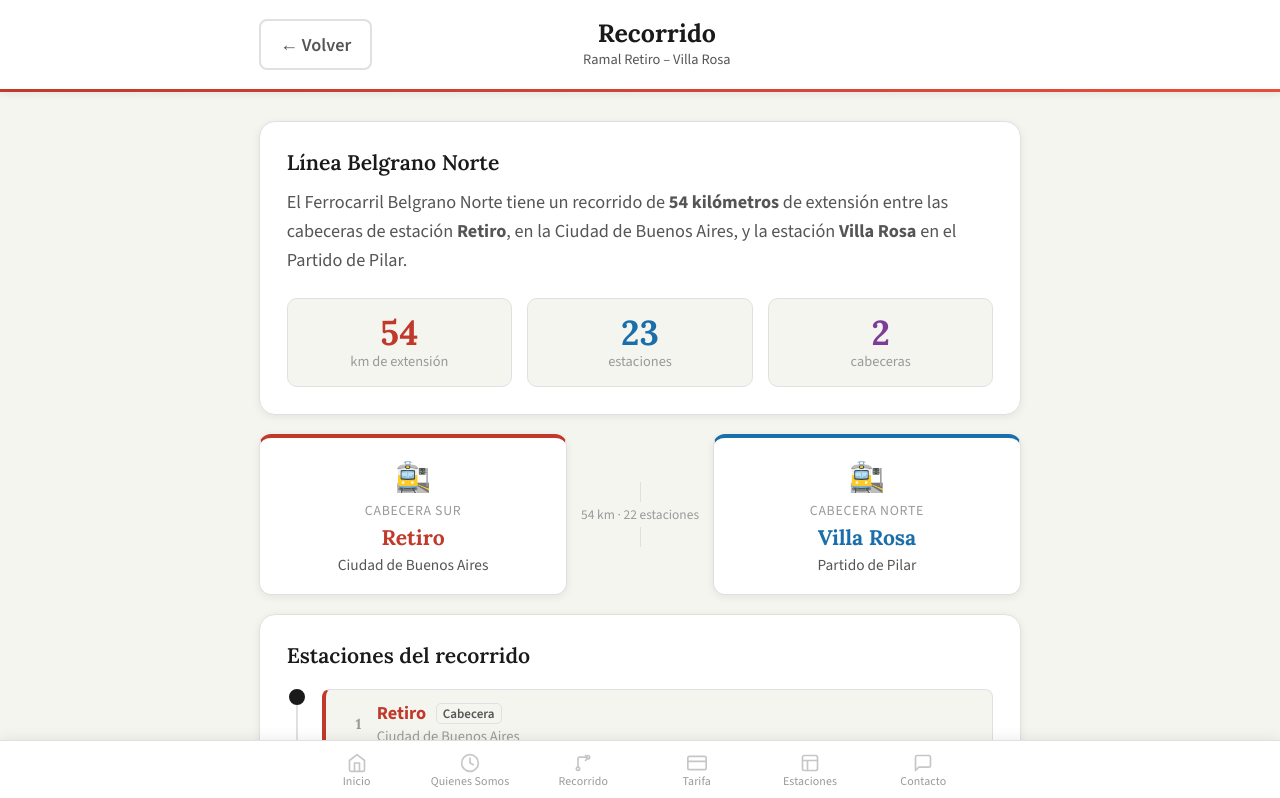
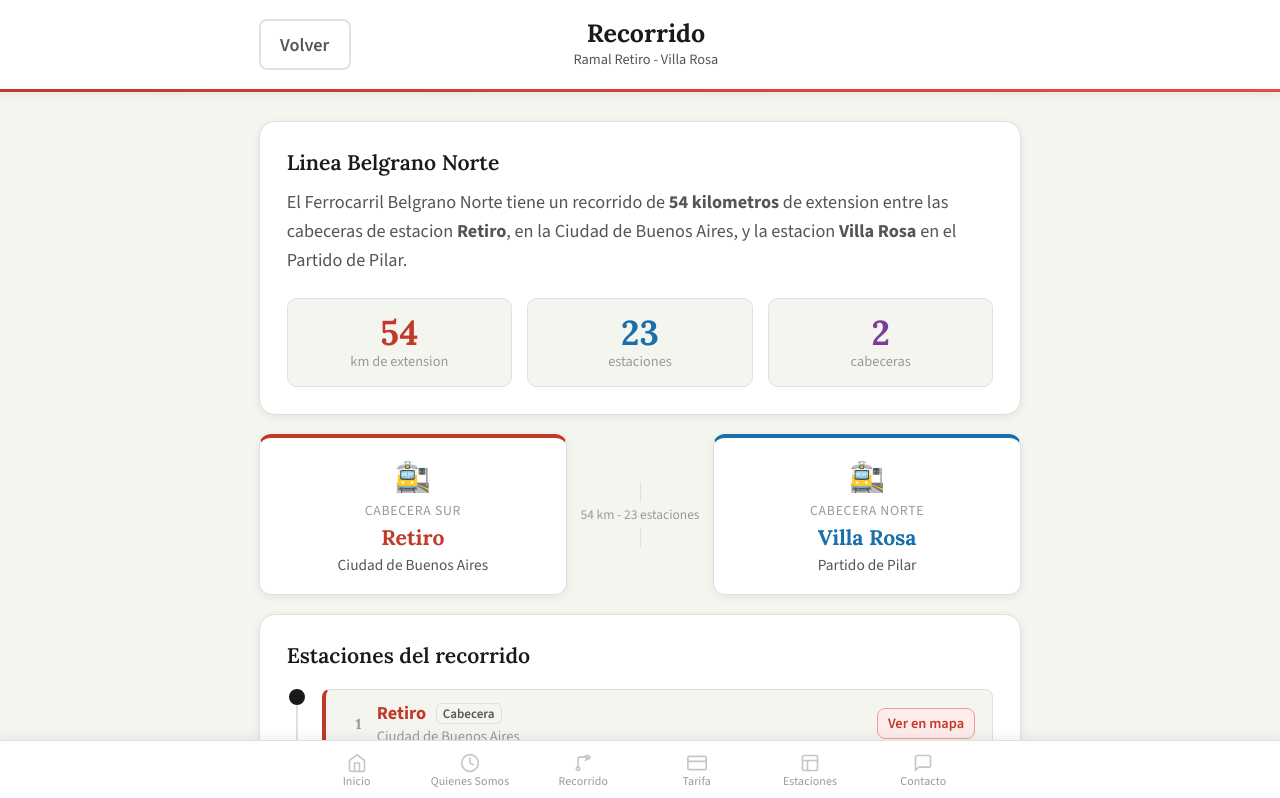
Before and after one commit to Matias-Roldan/Belgrano-Norte-Online, a React (Vite) app in the folder frontend/: page /recorrido in a window 1280 px wide. Shown: the top 798 px of the page. Built offline with nearby package versions, Linux system fonts and the light colour scheme.

Commit message:
Modificacion de Pagina Recorrido Agregando Botones con Href a Google Maps(Direccion de Estaciones)

```diff
--- a/frontend/src/App.jsx
+++ b/frontend/src/App.jsx
@@ -1,6 +1,7 @@
 // frontend/src/App.jsx
 import { useState, useEffect } from 'react';
 import { BrowserRouter, Routes, Route, useNavigate, useLocation } from 'react-router-dom';
+import 'leaflet/dist/leaflet.css';
 import Tablero         from './pages/Tablero';
 import Planificar      from './pages/Planificar';
 import Avisos          from './pages/Avisos';
--- a/frontend/src/pages/Recorrido.jsx
+++ b/frontend/src/pages/Recorrido.jsx
@@ -1,10 +1,6 @@
 // frontend/src/pages/Recorrido.jsx
-// ─────────────────────────────────────────────
-// BELGRANO NORTE — Recorrido
-// ─────────────────────────────────────────────
 import { useNavigate } from 'react-router-dom';
 
-// ── PALETA ────────────────────────────────────
 const T = {
   bgPage:    '#F5F5F0',
   bgWhite:   '#FFFFFF',
@@ -20,32 +16,35 @@ const T = {
   sombra:    'rgba(0,0,0,0.07)',
 };
 
-// ── ESTACIONES ────────────────────────────────
 const ESTACIONES = [
-  { id: 1,  nombre: 'Retiro',               sub: 'Ciudad de Buenos Aires', cabecera: true  },
-  { id: 2,  nombre: 'Saldías',              sub: 'Ciudad de Buenos Aires'                  },
-  { id: 3,  nombre: 'Ciudad Universitaria', sub: 'Ciudad de Buenos Aires'                  },
-  { id: 4,  nombre: 'A. Del Valle',         sub: 'Vicente López'                           },
-  { id: 5,  nombre: 'M. M. Padilla',        sub: 'Vicente López'                           },
-  { id: 6,  nombre: 'Florida',              sub: 'Vicente López'                           },
-  { id: 7,  nombre: 'Munro',                sub: 'Vicente López'                           },
-  { id: 8,  nombre: 'Carapachay',           sub: 'Vicente López'                           },
-  { id: 9,  nombre: 'Villa Adelina',        sub: 'San Isidro'                              },
-  { id: 10, nombre: 'Boulogne Sur Mer',     sub: 'San Isidro'                              },
-  { id: 11, nombre: 'Vice Alte. Montes',    sub: 'San Isidro'                              },
-  { id: 12, nombre: 'Don Torcuato',         sub: 'Tigre'                                   },
-  { id: 13, nombre: 'A. Sourdeaux',         sub: 'Malvinas Argentinas'                     },
-  { id: 14, nombre: 'Villa de Mayo',        sub: 'Malvinas Argentinas'                     },
-  { id: 15, nombre: 'Los Polvorines',       sub: 'Malvinas Argentinas'                     },
-  { id: 16, nombre: 'Ing. Pablo Nogués',    sub: 'Malvinas Argentinas'                     },
-  { id: 17, nombre: 'Grand Bourg',          sub: 'Malvinas Argentinas'                     },
-  { id: 18, nombre: 'Tierras Altas',        sub: 'Malvinas Argentinas'                     },
-  { id: 19, nombre: 'Tortuguitas',          sub: 'Malvinas Argentinas'                     },
-  { id: 20, nombre: 'Manuel Alberti',       sub: 'Pilar'                                   },
-  { id: 21, nombre: 'Del Viso',             sub: 'Pilar'                                   },
-  { id: 22, nombre: 'Cecilia Grienson',     sub: 'Pilar',                                  },
-  { id: 23, nombre: 'Villa Rosa',           sub: 'Pilar', cabecera: true                   },
+  { id: 1,  nombre: 'Retiro',               sub: 'Ciudad de Buenos Aires', cabecera: true,  lat: -34.5902082, lng: -58.3739791 },
+  { id: 2,  nombre: 'Saldias',              sub: 'Ciudad de Buenos Aires',                  lat: -34.5724312, lng: -58.4026044 },
+  { id: 3,  nombre: 'Ciudad Universitaria', sub: 'Ciudad de Buenos Aires',                  lat: -34.5437403, lng: -58.4465547 },
+  { id: 4,  nombre: 'A. Del Valle',         sub: 'Vicente Lopez',                           lat: -34.537422,  lng: -58.4778252 },
+  { id: 5,  nombre: 'M. M. Padilla',        sub: 'Vicente Lopez',                           lat: -34.5434812, lng: -58.5006609 },
+  { id: 6,  nombre: 'Florida',              sub: 'Vicente Lopez',                           lat: -34.5370305, lng: -58.5130735 },
+  { id: 7,  nombre: 'Munro',                sub: 'Vicente Lopez',                           lat: -34.5316841, lng: -58.5235666 },
+  { id: 8,  nombre: 'Carapachay',           sub: 'Vicente Lopez',                           lat: -34.5288363, lng: -58.5374045 },
+  { id: 9,  nombre: 'Villa Adelina',        sub: 'San Isidro',                              lat: -34.52365,   lng: -58.54611   },
+  { id: 10, nombre: 'Boulogne Sur Mer',     sub: 'San Isidro',                              lat: -34.5089524, lng: -58.5649817 },
+  { id: 11, nombre: 'Vice Alte. Montes',    sub: 'San Isidro',                              lat: -34.50401,   lng: -58.6201    },
+  { id: 12, nombre: 'Don Torcuato',         sub: 'Tigre',                                   lat: -34.5026145, lng: -58.6419947 },
+  { id: 13, nombre: 'A. Sourdeaux',         sub: 'Malvinas Argentinas',                     lat: -34.5029131, lng: -58.6668451 },
+  { id: 14, nombre: 'Villa de Mayo',        sub: 'Malvinas Argentinas',                     lat: -34.5034582, lng: -58.6807585 },
+  { id: 15, nombre: 'Los Polvorines',       sub: 'Malvinas Argentinas',                     lat: -34.49914,   lng: -58.6938453 },
+  { id: 16, nombre: 'Ing. Pablo Nogues',    sub: 'Malvinas Argentinas',                     lat: -34.4932755, lng: -58.7072377 },
+  { id: 17, nombre: 'Grand Bourg',          sub: 'Malvinas Argentinas',                     lat: -34.4853399, lng: -58.725062  },
+  { id: 18, nombre: 'Tierras Altas',        sub: 'Malvinas Argentinas',                     lat: -34.47846,   lng: -58.74026   },
+  { id: 19, nombre: 'Tortuguitas',          sub: 'Malvinas Argentinas',                     lat: -34.470715,  lng: -58.7578671 },
+  { id: 20, nombre: 'Manuel Alberti',       sub: 'Pilar',                                   lat: -34.4626547, lng: -58.7761476 },
+  { id: 21, nombre: 'Del Viso',             sub: 'Pilar',                                   lat: -34.4535911, lng: -58.7961939 },
+  { id: 22, nombre: 'Cecilia Grierson',     sub: 'Pilar',                                   lat: -34.43926,   lng: -58.82401   },
+  { id: 23, nombre: 'Villa Rosa',           sub: 'Pilar',          cabecera: true,           lat: -34.4168041, lng: -58.8712008 },
 ];
+
+function getMapsUrl(lat, lng) {
+  return 'https://www.google.com/maps?q=' + lat + ',' + lng;
+}
 
 export default function Recorrido() {
   const navigate = useNavigate();
@@ -53,13 +52,14 @@ export default function Recorrido() {
   return (
     <div style={s.root}>
 
-      {/* ── HEADER ── */}
       <header style={s.header}>
         <div style={s.headerInner}>
-          <button onClick={() => navigate('/')} style={s.btnVolver}>← Volver</button>
+          <button onClick={function() { navigate('/'); }} style={s.btnVolver}>
+            Volver
+          </button>
           <div style={s.headerCentro}>
             <div style={s.headerTitulo}>Recorrido</div>
-            <div style={s.headerSub}>Ramal Retiro – Villa Rosa</div>
+            <div style={s.headerSub}>Ramal Retiro - Villa Rosa</div>
           </div>
           <div style={{ minWidth: '80px' }} />
         </div>
@@ -68,102 +68,122 @@ export default function Recorrido() {
 
       <main style={s.main}>
 
-        {/* ── INTRO ── */}
         <div style={s.panel}>
-          <div style={s.panelTitulo}>Línea Belgrano Norte</div>
+          <div style={s.panelTitulo}>Linea Belgrano Norte</div>
           <p style={s.panelTxt}>
-            El Ferrocarril Belgrano Norte tiene un recorrido de <strong>54 kilómetros</strong> de
-            extensión entre las cabeceras de estación <strong>Retiro</strong>, en la Ciudad de
-            Buenos Aires, y la estación <strong>Villa Rosa</strong> en el Partido de Pilar.
+            El Ferrocarril Belgrano Norte tiene un recorrido de{' '}
+            <strong>54 kilometros</strong> de extension entre las cabeceras de
+            estacion <strong>Retiro</strong>, en la Ciudad de Buenos Aires, y la
+            estacion <strong>Villa Rosa</strong> en el Partido de Pilar.
           </p>
           <div style={s.statsRow}>
             <div style={s.stat}>
               <div style={s.statNum}>54</div>
-              <div style={s.statLbl}>km de extensión</div>
+              <div style={s.statLbl}>km de extension</div>
             </div>
             <div style={s.stat}>
-              <div style={{ ...s.statNum, color: T.blue }}>{ESTACIONES.length}</div>
+              <div style={Object.assign({}, s.statNum, { color: T.blue })}>
+                {ESTACIONES.length}
+              </div>
               <div style={s.statLbl}>estaciones</div>
             </div>
             <div style={s.stat}>
-              <div style={{ ...s.statNum, color: '#7D3C98' }}>2</div>
+              <div style={Object.assign({}, s.statNum, { color: '#7D3C98' })}>2</div>
               <div style={s.statLbl}>cabeceras</div>
             </div>
           </div>
         </div>
 
-        {/* ── CABECERAS ── */}
         <div style={s.cabecrasRow}>
-          <div style={{ ...s.cabeceraCard, borderTop: `4px solid ${T.red}` }}>
+          <div style={Object.assign({}, s.cabeceraCard, { borderTop: '4px solid ' + T.red })}>
             <div style={s.cabeceraIco}>🚉</div>
             <div style={s.cabeceraLbl}>Cabecera sur</div>
-            <div style={{ ...s.cabeceraNombre, color: T.red }}>Retiro</div>
+            <div style={Object.assign({}, s.cabeceraNombre, { color: T.red })}>Retiro</div>
             <div style={s.cabeceraDesc}>Ciudad de Buenos Aires</div>
           </div>
           <div style={s.flechaConector}>
             <div style={s.flechaLinea} />
-            <div style={s.flechaTxt}>54 km · 22 estaciones</div>
+            <div style={s.flechaTxt}>54 km - 23 estaciones</div>
             <div style={s.flechaLinea} />
           </div>
-          <div style={{ ...s.cabeceraCard, borderTop: `4px solid ${T.blue}` }}>
+          <div style={Object.assign({}, s.cabeceraCard, { borderTop: '4px solid ' + T.blue })}>
             <div style={s.cabeceraIco}>🚉</div>
             <div style={s.cabeceraLbl}>Cabecera norte</div>
-            <div style={{ ...s.cabeceraNombre, color: T.blue }}>Villa Rosa</div>
+            <div style={Object.assign({}, s.cabeceraNombre, { color: T.blue })}>Villa Rosa</div>
             <div style={s.cabeceraDesc}>Partido de Pilar</div>
           </div>
         </div>
 
-        {/* ── LISTA DE ESTACIONES ── */}
         <div style={s.listaPanel}>
           <div style={s.listaTitulo}>Estaciones del recorrido</div>
 
-          {ESTACIONES.map((est, idx) => (
+          {ESTACIONES.map(function(est, idx) {
+            var esCabecera = est.cabecera === true;
+            var colorCab   = idx === 0 ? T.red      : T.blue;
+            var bgCab      = idx === 0 ? T.redLight  : T.blueLight;
+            var bordeCab   = idx === 0 ? T.redBorde  : '#9AC4E2';
+            var mapsUrl    = getMapsUrl(est.lat, est.lng);
+
+            var dotStyle = Object.assign({}, s.dot, {
+              background: esCabecera ? T.textPri : T.bgWhite,
+              border:     '3px solid ' + (esCabecera ? T.textPri : T.borde),
+              width:      esCabecera ? '16px' : '11px',
+              height:     esCabecera ? '16px' : '11px',
+            });
+
+            var rowStyle = Object.assign({}, s.estRow, {
+              background: esCabecera ? T.bgPage : T.bgWhite,
+              borderLeft: esCabecera ? ('4px solid ' + colorCab) : '4px solid transparent',
+            });
+
+            var nombreStyle = Object.assign({}, s.estNombre, {
+              fontWeight: esCabecera ? '700' : '500',
+              color:      esCabecera ? colorCab : T.textPri,
+            });
+
+            var btnStyle = Object.assign({}, s.mapBtn, {
+              color:       esCabecera ? colorCab : T.textSub,
+              background:  esCabecera ? bgCab    : T.bgPage,
+              borderColor: esCabecera ? bordeCab : T.borde,
+            });
+
+            return (
               <div key={est.id} style={s.filaEst}>
 
-              {/* Línea vertical + punto */}
                 <div style={s.lineaCol}>
-                {idx > 0 && <div style={{ ...s.lineaSeg, background: T.borde }} />}
-                <div style={{
-                  ...s.dot,
-                  background:  est.cabecera ? T.textPri : T.bgWhite,
-                  border:      `3px solid ${est.cabecera ? T.textPri : T.borde}`,
-                  width:       est.cabecera ? '16px' : '11px',
-                  height:      est.cabecera ? '16px' : '11px',
-                }} />
+                  {idx > 0 && (
+                    <div style={Object.assign({}, s.lineaSeg, { background: T.borde })} />
+                  )}
+                  <div style={dotStyle} />
                   {idx < ESTACIONES.length - 1 && (
-                  <div style={{ ...s.lineaSeg, background: T.borde }} />
+                    <div style={Object.assign({}, s.lineaSeg, { background: T.borde })} />
                   )}
                 </div>
 
-              {/* Info */}
-              <div style={{
-                ...s.estRow,
-                background:  est.cabecera ? T.bgPage : T.bgWhite,
-                borderColor: est.cabecera ? T.borde  : T.borde,
-                borderLeft:  est.cabecera
-                  ? `4px solid ${idx === 0 ? T.red : T.blue}`
-                  : `4px solid transparent`,
-              }}>
+                <div style={rowStyle}>
                   <div style={s.estNumero}>{idx + 1}</div>
                   <div style={s.estInfo}>
-                  <div style={{
-                    ...s.estNombre,
-                    fontWeight: est.cabecera ? '700' : '500',
-                    color: est.cabecera
-                      ? (idx === 0 ? T.red : T.blue)
-                      : T.textPri,
-                  }}>
+                    <div style={nombreStyle}>
                       {est.nombre}
-                    {est.cabecera && (
+                      {esCabecera && (
                         <span style={s.cabBadge}>Cabecera</span>
                       )}
                     </div>
                     <div style={s.estSub}>{est.sub}</div>
                   </div>
+                  <a
+                    href={mapsUrl}
+                    target="_blank"
+                    rel="noreferrer"
+                    style={btnStyle}
+                  >
+                    Ver en mapa
+                  </a>
                 </div>
 
               </div>
-          ))}
+            );
+          })}
         </div>
 
       </main>
@@ -171,7 +191,6 @@ export default function Recorrido() {
   );
 }
 
-// ── ESTILOS ───────────────────────────────────
 const s = {
   root: {
     backgroundColor: T.bgPage,
@@ -181,67 +200,97 @@ const s = {
   },
   header: {
     background: T.bgWhite,
-    boxShadow: `0 2px 8px ${T.sombra}`,
-    position: 'sticky', top: 0, zIndex: 100,
+    boxShadow: '0 2px 8px rgba(0,0,0,0.07)',
+    position: 'sticky',
+    top: 0,
+    zIndex: 100,
   },
   headerInner: {
-    display: 'flex', justifyContent: 'space-between',
-    alignItems: 'center', padding: '1rem 1.5rem',
-    maxWidth: '820px', margin: '0 auto', width: '100%',
+    display: 'flex',
+    justifyContent: 'space-between',
+    alignItems: 'center',
+    padding: '1rem 1.5rem',
+    maxWidth: '820px',
+    margin: '0 auto',
+    width: '100%',
   },
   btnVolver: {
-    background: T.bgWhite, border: `2px solid ${T.borde}`,
-    color: T.textSub, padding: '0.6rem 1rem',
-    borderRadius: '8px', cursor: 'pointer',
-    fontSize: '0.95rem', fontWeight: '600',
-    whiteSpace: 'nowrap', minHeight: '44px',
+    background: T.bgWhite,
+    border: '2px solid ' + T.borde,
+    color: T.textSub,
+    padding: '0.6rem 1rem',
+    borderRadius: '8px',
+    cursor: 'pointer',
+    fontSize: '0.95rem',
+    fontWeight: '600',
+    whiteSpace: 'nowrap',
+    minHeight: '44px',
   },
   headerCentro: { textAlign: 'center' },
   headerTitulo: {
-    fontSize: '1.3rem', fontWeight: '700', color: T.textPri,
-    fontFamily: "'Lora', serif", lineHeight: 1.1,
+    fontSize: '1.3rem',
+    fontWeight: '700',
+    color: T.textPri,
+    fontFamily: "'Lora', serif",
+    lineHeight: 1.1,
   },
   headerSub:  { fontSize: '0.75rem', color: T.textSub, marginTop: '2px' },
-  headerLine: { height: '3px', background: `linear-gradient(90deg, ${T.red}, #E74C3C)` },
+  headerLine: { height: '3px', background: 'linear-gradient(90deg, #C0392B, #E74C3C)' },
 
   main: { maxWidth: '820px', margin: '0 auto', padding: '1.5rem' },
 
   panel: {
-    background: T.bgWhite, border: `1.5px solid ${T.borde}`,
-    borderRadius: '16px', padding: '1.4rem',
-    marginBottom: '1rem', boxShadow: `0 2px 8px ${T.sombra}`,
+    background: T.bgWhite,
+    border: '1.5px solid ' + T.borde,
+    borderRadius: '16px',
+    padding: '1.4rem',
+    marginBottom: '1rem',
+    boxShadow: '0 2px 8px rgba(0,0,0,0.07)',
   },
   panelTitulo: {
-    fontSize: '1.1rem', fontWeight: '600', color: T.textPri,
-    fontFamily: "'Lora', serif", marginBottom: '0.6rem',
+    fontSize: '1.1rem',
+    fontWeight: '600',
+    color: T.textPri,
+    fontFamily: "'Lora', serif",
+    marginBottom: '0.6rem',
   },
   panelTxt: {
-    fontSize: '0.95rem', color: T.textSub,
-    lineHeight: 1.6, marginBottom: '1.2rem', margin: '0 0 1.2rem',
+    fontSize: '0.95rem',
+    color: T.textSub,
+    lineHeight: 1.6,
+    margin: '0 0 1.2rem',
   },
   statsRow: { display: 'grid', gridTemplateColumns: 'repeat(3,1fr)', gap: '0.8rem' },
   stat: {
-    background: T.bgPage, borderRadius: '10px',
-    padding: '0.8rem', textAlign: 'center',
-    border: `1px solid ${T.borde}`,
+    background: T.bgPage,
+    borderRadius: '10px',
+    padding: '0.8rem',
+    textAlign: 'center',
+    border: '1px solid ' + T.borde,
   },
   statNum: {
-    fontSize: '1.8rem', fontWeight: '700', color: T.red,
-    fontFamily: "'Lora', serif", lineHeight: 1,
+    fontSize: '1.8rem',
+    fontWeight: '700',
+    color: T.red,
+    fontFamily: "'Lora', serif",
+    lineHeight: 1,
   },
   statLbl: { fontSize: '0.75rem', color: T.textMuted, marginTop: '3px' },
 
-  // Cabeceras
   cabecrasRow: {
-    display: 'flex', alignItems: 'center',
-    gap: '0.5rem', marginBottom: '1rem',
+    display: 'flex',
+    alignItems: 'center',
+    gap: '0.5rem',
+    marginBottom: '1rem',
   },
   cabeceraCard: {
-    flex: 1, background: T.bgWhite,
-    border: `1.5px solid ${T.borde}`,
-    borderRadius: '12px', padding: '1rem',
+    flex: 1,
+    background: T.bgWhite,
+    border: '1.5px solid ' + T.borde,
+    borderRadius: '12px',
+    padding: '1rem',
     textAlign: 'center',
-    boxShadow: `0 2px 8px ${T.sombra}`,
+    boxShadow: '0 2px 8px rgba(0,0,0,0.07)',
   },
   cabeceraIco:    { fontSize: '1.5rem', marginBottom: '0.3rem' },
   cabeceraLbl:    { fontSize: '0.72rem', color: T.textMuted, textTransform: 'uppercase', letterSpacing: '0.05em' },
@@ -251,15 +300,19 @@ const s = {
   flechaLinea:    { width: '1px', height: '20px', background: T.borde },
   flechaTxt:      { fontSize: '0.7rem', color: T.textMuted, whiteSpace: 'nowrap', textAlign: 'center' },
 
-  // Lista estaciones
   listaPanel: {
-    background: T.bgWhite, border: `1.5px solid ${T.borde}`,
-    borderRadius: '16px', padding: '1.4rem',
-    boxShadow: `0 2px 8px ${T.sombra}`,
+    background: T.bgWhite,
+    border: '1.5px solid ' + T.borde,
+    borderRadius: '16px',
+    padding: '1.4rem',
+    boxShadow: '0 2px 8px rgba(0,0,0,0.07)',
   },
   listaTitulo: {
-    fontSize: '1.1rem', fontWeight: '600', color: T.textPri,
-    fontFamily: "'Lora', serif", marginBottom: '1rem',
+    fontSize: '1.1rem',
+    fontWeight: '600',
+    color: T.textPri,
+    fontFamily: "'Lora', serif",
+    marginBottom: '1rem',
   },
 
   filaEst:  { display: 'flex', alignItems: 'stretch', gap: '0.8rem', marginBottom: '3px' },
@@ -268,25 +321,51 @@ const s = {
   dot:      { borderRadius: '50%', flexShrink: 0, transition: 'all 0.2s' },
 
   estRow: {
-    flex: 1, display: 'flex', alignItems: 'center',
-    gap: '0.8rem', padding: '0.6rem 0.9rem',
-    borderRadius: '8px', border: `1px solid ${T.borde}`,
-    borderLeftWidth: '4px', borderLeftStyle: 'solid',
+    flex: 1,
+    display: 'flex',
+    alignItems: 'center',
+    gap: '0.8rem',
+    padding: '0.6rem 0.9rem',
+    borderRadius: '8px',
+    border: '1px solid ' + T.borde,
+    borderLeftWidth: '4px',
+    borderLeftStyle: 'solid',
   },
   estNumero: {
-    fontSize: '0.75rem', fontWeight: '700',
-    color: T.textMuted, minWidth: '18px',
-    textAlign: 'right', fontFamily: "'Lora', serif",
+    fontSize: '0.75rem',
+    fontWeight: '700',
+    color: T.textMuted,
+    minWidth: '18px',
+    textAlign: 'right',
+    fontFamily: "'Lora', serif",
   },
-  estInfo:   { flex: 1 },
+  estInfo:  { flex: 1 },
   estNombre: {
-    fontSize: '0.95rem', display: 'flex',
-    alignItems: 'center', gap: '0.5rem', flexWrap: 'wrap',
+    fontSize: '0.95rem',
+    display: 'flex',
+    alignItems: 'center',
+    gap: '0.5rem',
+    flexWrap: 'wrap',
   },
-  estSub:    { fontSize: '0.76rem', color: T.textMuted, marginTop: '1px' },
+  estSub:   { fontSize: '0.76rem', color: T.textMuted, marginTop: '1px' },
   cabBadge: {
-    fontSize: '0.68rem', fontWeight: '600',
-    border: `1px solid ${T.borde}`, borderRadius: '5px',
-    padding: '1px 6px', background: T.bgPage, color: T.textSub,
+    fontSize: '0.68rem',
+    fontWeight: '600',
+    border: '1px solid ' + T.borde,
+    borderRadius: '5px',
+    padding: '1px 6px',
+    background: T.bgPage,
+    color: T.textSub,
+  },
+  mapBtn: {
+    fontSize: '0.75rem',
+    fontWeight: '600',
+    padding: '5px 10px',
+    borderRadius: '8px',
+    border: '1.5px solid',
+    textDecoration: 'none',
+    whiteSpace: 'nowrap',
+    flexShrink: 0,
+    cursor: 'pointer',
   },
 };
--- /dev/null
+++ b/package.json
@@ -0,0 +1,6 @@
+{
+  "dependencies": {
+    "leaflet": "^1.9.4",
+    "react-leaflet": "^5.0.0"
+  }
+}
```
Also changed, not shown: 1 other file (tests, documents, lock files or other folders). Lines whose indentation alone changed are shown as unchanged.
